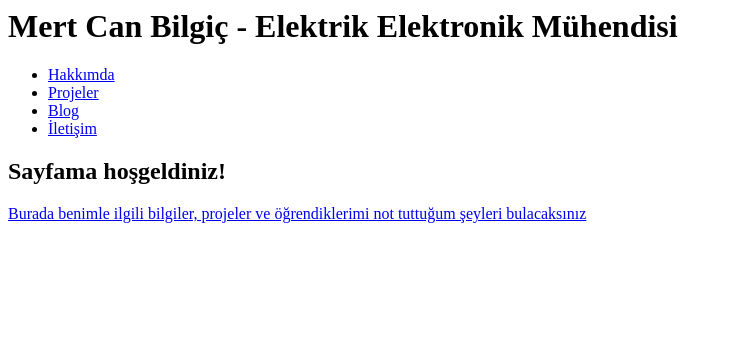
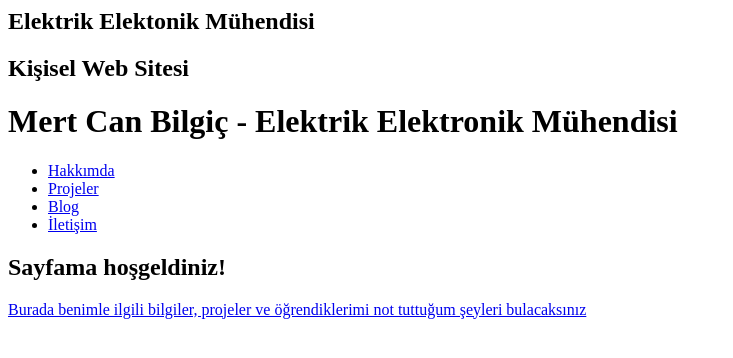
Before and after one commit to mrtcnblgc16/mrtcnblgc16.github.io, a plain HTML site: page index.html in a window 1280 px wide. Shown: the whole page, without its empty margins (0-733 px from the left). Drawn offline with Linux system fonts and the light colour scheme.

Commit message:
Update index.html

```diff
--- a/index.html
+++ b/index.html
@@ -3,8 +3,8 @@
     	<meta charset="utf-8">
         <meta name="viewport" content="width=device-width, initial-scale=1">
         <title> Mert Can Bilgiç</title>
-        <title> Elektrik Elektonik Mühendisi</title>
-        <title> Kişisel Web Sitesi </title>
+        <h2> Elektrik Elektonik Mühendisi</h2>
+        <h2> Kişisel Web Sitesi </h2>
     </head>
 
     <body>
```
